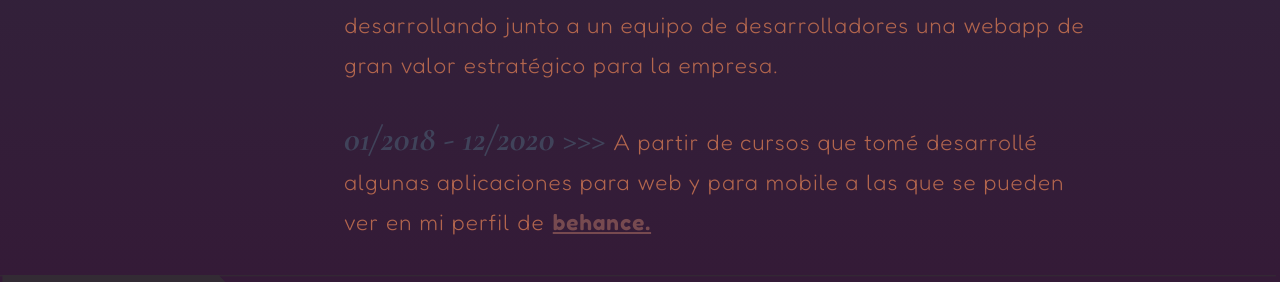
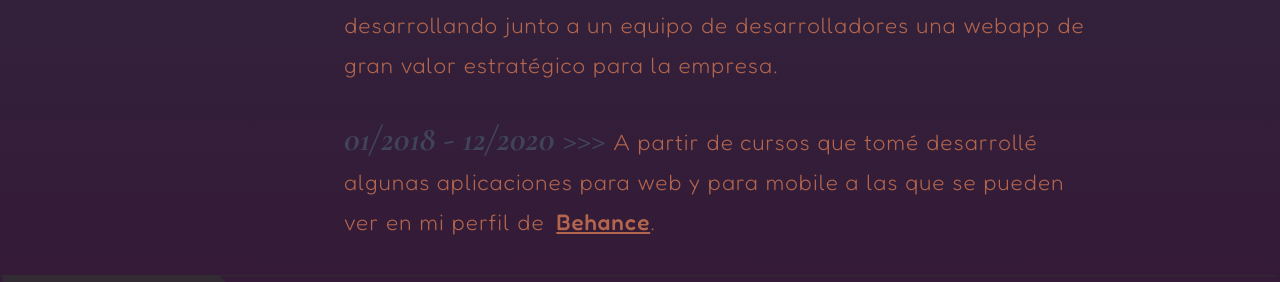
Before and after one commit to ferpmdev/ferpmdev.github.io, a plain HTML site: page index.html in a window 1280 px wide. Shown: the part 1223-1505 px from the top of the page. Drawn offline with nearby package versions, Linux system fonts and the light colour scheme.

Commit message:
pequeños ajustes

```diff
--- a/css/styles.css
+++ b/css/styles.css
@@ -112,18 +112,17 @@ footer .section img {
 } */
 
 .main-a {
-  color: #dc9075;
+  color: #c16e50;
   text-decoration: none;
-  opacity: 0.9;
+  opacity: 1;
   display: inline;
   font-size: 1.8rem;
   font-family: "Fredoka", sans-serif;
-  font-weight: 600;
+  font-weight: 500;
   font-size: 1.4rem;
   text-decoration: underline;
   margin-left: 5px;
   letter-spacing: 1px;
-  opacity: 0.4;
 }
 
 .main-a:hover {
--- a/index.html
+++ b/index.html
@@ -8,7 +8,7 @@
     <link rel="stylesheet" href="./css/styles.css" />
     <link rel="preconnect" href="https://fonts.googleapis.com">
 <link rel="preconnect" href="https://fonts.gstatic.com" crossorigin>
-<link href="https://fonts.googleapis.com/css2?family=Cormorant+Garamond:ital,wght@0,300;0,400;0,500;0,600;0,700;1,300;1,400;1,500;1,600;1,700&family=EB+Garamond:ital,wght@0,400;0,500;0,600;0,700;0,800;1,400;1,500;1,600;1,700;1,800&family=Fredoka:wght@300;600&family=Ultra&display=swap" rel="stylesheet">
+<link href="https://fonts.googleapis.com/css2?family=Cormorant+Garamond:ital,wght@0,300;0,400;0,500;0,600;0,700;1,300;1,400;1,500;1,600;1,700&family=EB+Garamond:ital,wght@0,400;0,500;0,600;0,700;0,800;1,400;1,500;1,600;1,700;1,800&family=Fredoka:wght@300;500&family=Ultra&display=swap" rel="stylesheet">
   </head>
   <body>
     <a name="#top"></a>
@@ -55,8 +55,8 @@
           </li>
           <li>
             <span> 01/2018 - 12/2020 >>> </span>
-            <p class="text-main">A partir de cursos que tomé desarrollé algunas aplicaciones para web y para mobile a las que se pueden ver en mi perfil de</p>
-            <a class="main-a" href="https://www.behance.net/fernandopioli">behance.</a>
+            <p class="text-main">A partir de cursos que tomé desarrollé algunas aplicaciones para web y para mobile a las que se pueden ver en mi perfil de
+            <a class="main-a" href="https://www.behance.net/fernandopioli">Behance</a>.</p>
           </li>
         </ul>
       </section>
```
